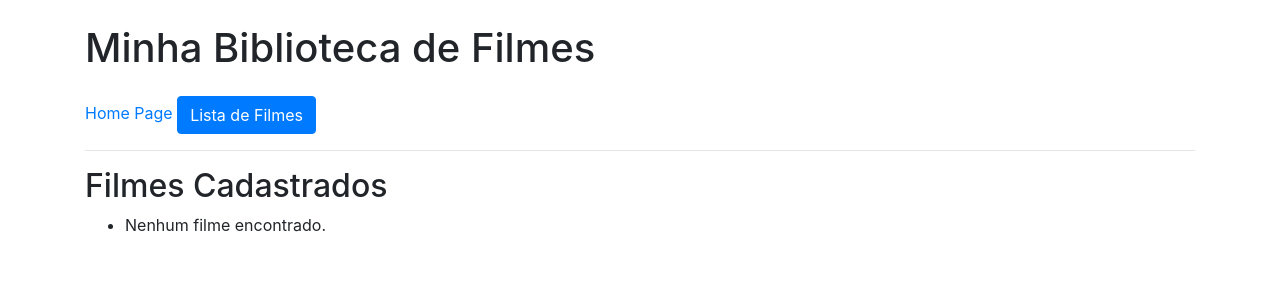
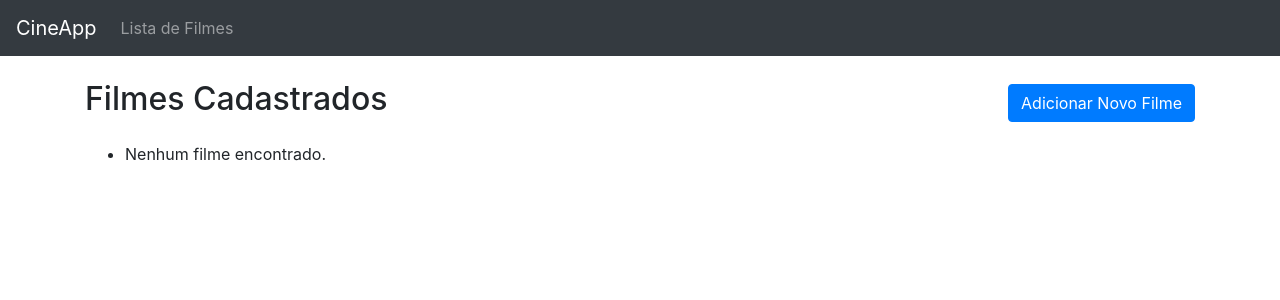
Before and after one commit to guguriedel/Site-INF1407, a Django app: page /lista/ in a window 1280 px wide. Shown: the top 300 px of the page. Run offline with Django 5.2, Linux system fonts and the light colour scheme; data that the repository does not hold is empty; some libraries are stand-ins or nearby versions.

Commit message:
adicionar filmes criado, juntamente com o formulario

```diff
--- a/site_filmes/siteFilmes/FilmesApp/templates/FilmesApp/base.html
+++ b/site_filmes/siteFilmes/FilmesApp/templates/FilmesApp/base.html
@@ -1,19 +1,31 @@
+{% load static %}
 <!DOCTYPE html>
 <html lang="pt-br">
 <head>
     <meta charset="UTF-8">
+    <meta name="viewport" content="width=device-width, initial-scale=1.0">
     <title>{% block title %}Biblioteca de Filmes{% endblock %}</title>
-    <link rel="stylesheet" href="https://stackpath.bootstrapcdn.com/bootstrap/4.5.0/css/bootstrap.min.css">
+    <link rel="stylesheet" href="https://stackpath.bootstrapcdn.com/bootstrap/4.5.2/css/bootstrap.min.css">
 </head>
 <body>
-    <div class="container">
-        <h1 class="my-4">Minha Biblioteca de Filmes</h1>
+    <nav class="navbar navbar-expand-lg navbar-dark bg-dark">
+        <a class="navbar-brand" href="{% url 'FilmesApp:home-filmes' %}">CineApp</a>
+        <div class="collapse navbar-collapse">
+            <ul class="navbar-nav mr-auto">
+                <li class="nav-item">
+                    <a class="nav-link" href="{% url 'FilmesApp:lista-filmes' %}">Lista de Filmes</a>
+                </li>
+            </ul>
+        </div>
+    </nav>
 
-        {% include 'FilmesApp/links.html' %}
-        <hr>
-
+    <main class="container mt-4">
         {% block content %}
         {% endblock %}
-    </div>
+    </main>
+
+    <script src="https://code.jquery.com/jquery-3.5.1.slim.min.js"></script>
+    <script src="https://cdn.jsdelivr.net/npm/@popperjs/core@2.5.4/dist/umd/popper.min.js"></script>
+    <script src="https://stackpath.bootstrapcdn.com/bootstrap/4.5.2/js/bootstrap.min.js"></script>
 </body>
 </html>
--- a/site_filmes/siteFilmes/FilmesApp/templates/FilmesApp/listaFilmes.html
+++ b/site_filmes/siteFilmes/FilmesApp/templates/FilmesApp/listaFilmes.html
@@ -1,9 +1,11 @@
 {% extends 'FilmesApp/base.html' %}
 
-{% block title %}Lista de Filmes{% endblock %}
+{% block content %}
+    <div class="d-flex justify-content-between align-items-center mb-3">
+        <h2>Filmes Cadastrados</h2>
+        <a href="{% url 'FilmesApp:criar_filme' %}" class="btn btn-primary">Adicionar Novo Filme</a>
+    </div>
 
-{% block content %}
-    <h2>Filmes Cadastrados</h2>
     <ul>
         {% for filme in filmes %}
             <li>{{ filme.nome }} ({{ filme.data_publicacao|date:"Y" }})</li>
--- a/site_filmes/siteFilmes/FilmesApp/urls.py
+++ b/site_filmes/siteFilmes/FilmesApp/urls.py
@@ -1,3 +1,5 @@
+# FilmesApp/urls.py
+
 from django.urls import path
 from FilmesApp import views
 
@@ -6,4 +8,7 @@ app_name = 'FilmesApp'
 urlpatterns = [
     path('', views.home, name='home-filmes'),
     path("lista/", views.FilmeView.as_view(), name='lista-filmes'),
+
+    # ADICIONE ESTA LINHA
+    path('filme/novo/', views.criar_filme, name='criar_filme'),
 ]
--- a/site_filmes/siteFilmes/FilmesApp/views.py
+++ b/site_filmes/siteFilmes/FilmesApp/views.py
@@ -1,17 +1,35 @@
-#from django.http import HttpResponse
-from django.shortcuts import render
-from FilmesApp.models import Filme
+# FilmesApp/views.py
+
+from django.shortcuts import render, redirect
+from .models import Filme
+from .forms import FilmeModel2Form # Você nomeou sua classe de formulário como FilmeModel2Form
 from django.views.generic.base import View
 
+# View para LISTAR os filmes (mantém como Class-Based View)
 class FilmeView(View):
     def get(self, request, *args, **kwargs):
         filmes = Filme.objects.all()
-        contexto = {'filmes': filmes,}
+        contexto = {'filmes': filmes}
         return render(request, 'FilmesApp/listaFilmes.html', contexto)
 
+# View para a PÁGINA INICIAL
 def home(request):
     return render(request, 'FilmesApp/home.html')
 
+# View para CRIAR um novo filme (como uma função separada)
+def criar_filme(request):
+    # Se o formulário foi enviado (método POST)
+    if request.method == 'POST':
+        # Cria uma instância do formulário com os dados enviados
+        form = FilmeModel2Form(request.POST)
+        # Verifica se os dados são válidos
+        if form.is_valid():
+            form.save() # Salva o novo filme no banco de dados
+            return redirect('FilmesApp:lista-filmes') # Redireciona para a lista
+    # Se a página foi apenas acessada (método GET)
+    else:
+        # Cria um formulário em branco
+        form = FilmeModel2Form()
 
-def listafilmes(request):
-    return render(request, 'FilmesApp/listaFilmes.html')
+    # Renderiza o template com o formulário (seja ele novo ou com erros de validação)
+    return render(request, 'FilmesApp/criaFilme.html', {'form': form})
```
Also changed, not shown: site_filmes/siteFilmes/FilmesApp/forms.py (added, +33 -0 lines), site_filmes/siteFilmes/FilmesApp/templates/FilmesApp/criaFilme.html (added, +12 -0 lines), site_filmes/siteFilmes/FilmesApp/templates/FilmesApp/home.html (+7 -6 lines).
